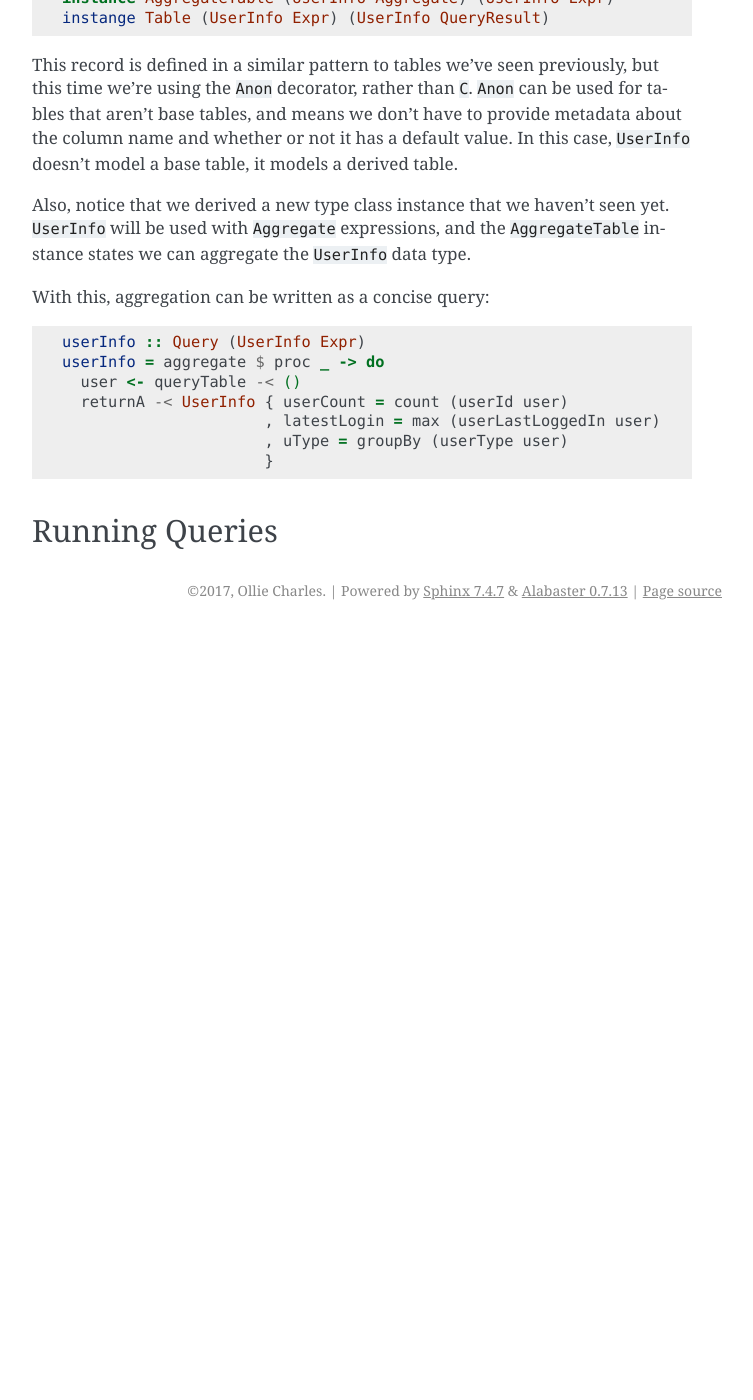
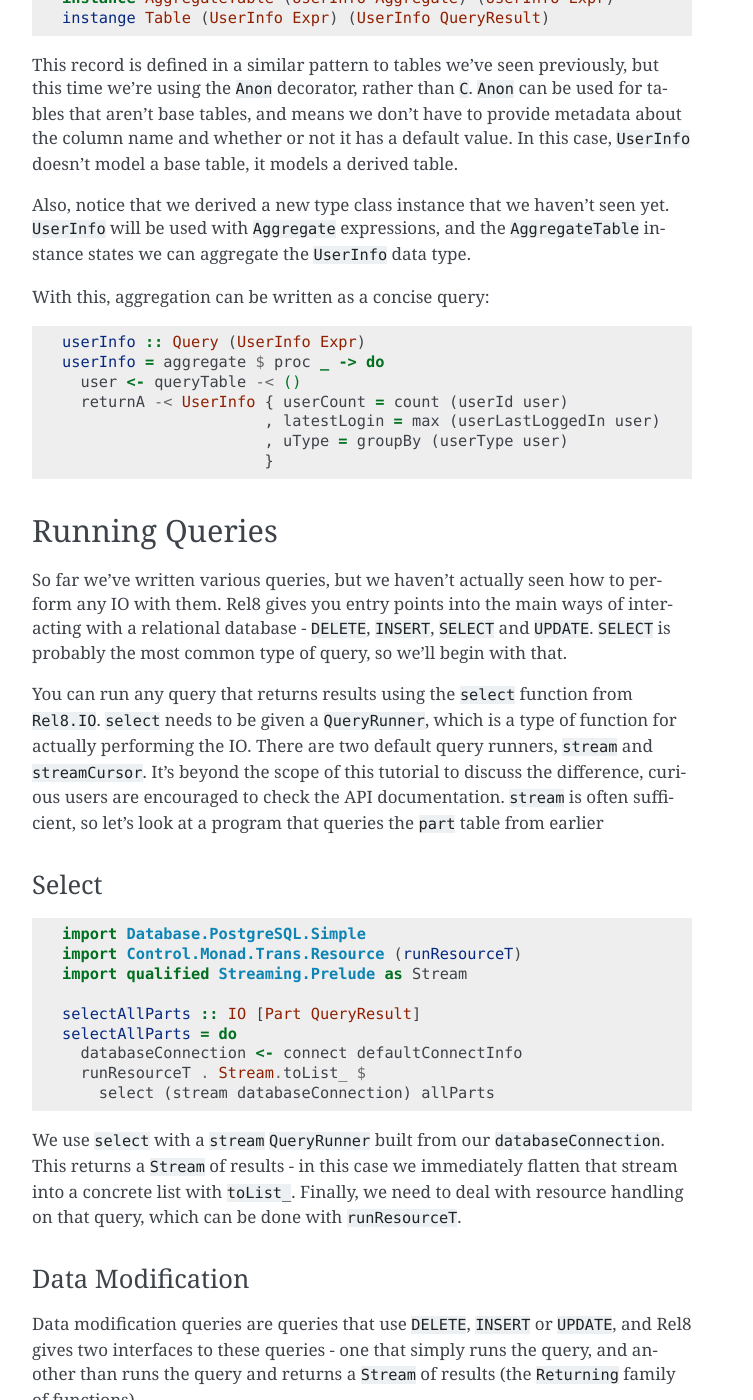
Before and after one commit to circuithub/rel8, a Sphinx documentation site: the page built from docs/tutorial.rst, in a window 1280 px wide and 1400 px high, scrolled down 5422 px. Shown: the whole window, without its empty margins (388-1141 px from the left). Built offline with Sphinx 7.4.7, drawn with Linux system fonts in a browser that asks for light colours; before the commit the page ends 6052 px from its top, so only the background shows below that; some of the changed text lies outside the part shown.

Commit message:
Document how to run queries

```diff
--- a/docs/tutorial.rst
+++ b/docs/tutorial.rst
@@ -276,3 +276,79 @@ With this, aggregation can be written as a concise query::
 
 Running Queries
 ---------------
+
+So far we've written various queries, but we haven't actually seen how to
+perform any IO with them. Rel8 gives you entry points into the main ways of
+interacting with a relational database - ``DELETE``, ``INSERT``, ``SELECT`` and
+``UPDATE``. ``SELECT`` is probably the most common type of query, so we'll begin
+with that.
+
+You can run any query that returns results using the ``select`` function from
+``Rel8.IO``. ``select`` needs to be given a ``QueryRunner``, which is a type of
+function for actually performing the IO. There are two default query runners,
+``stream`` and ``streamCursor``. It's beyond the scope of this tutorial to
+discuss the difference, curious users are encouraged to check the API
+documentation. ``stream`` is often sufficient, so let's look at a program that
+queries the ``part`` table from earlier
+
+Select
+^^^^^^
+
+::
+
+  import Database.PostgreSQL.Simple
+  import Control.Monad.Trans.Resource (runResourceT)
+  import qualified Streaming.Prelude as Stream
+
+  selectAllParts :: IO [Part QueryResult]
+  selectAllParts = do
+    databaseConnection <- connect defaultConnectInfo
+    runResourceT . Stream.toList_ $
+      select (stream databaseConnection) allParts
+
+We use ``select`` with a ``stream`` ``QueryRunner`` built from our
+``databaseConnection``. This returns a ``Stream`` of results - in this case we
+immediately flatten that stream into a concrete list with ``toList_``. Finally,
+we need to deal with resource handling on that query, which can be done with
+``runResourceT``.
+
+
+Data Modification
+^^^^^^^^^^^^^^^^^
+
+Data modification queries are queries that use ``DELETE``, ``INSERT`` or
+``UPDATE``, and Rel8 gives two interfaces to these queries - one that simply
+runs the query, and another than runs the query and returns a ``Stream`` of
+results (the ``Returning`` family of functions).
+
+For ``update``, we specify a database connection, a predicate to select rows to
+update, and a function that transforms each row. The following will change the
+colour of part 5 to red::
+
+  update databaseConnection
+         (\part -> partId part ==. lit 5)
+         (\part -> part { partColor = lit "red" })
+
+For ``insert``, we have some extra syntax for fields that can contain default
+values. Note that we marked ``partId`` as having a default value::
+
+  partId :: C f "PID" 'HasDefault Int
+
+This means the database can provide a default value for this column when we
+insert rows (usually automatically incrementing a sequence)::
+
+  insert databaseConnection
+         [Part { partId     = InsertDefault
+               , partName   = lit "New part"
+               , partColor  = lit "Gold"
+               , partWeight = lit 3.14
+               , partCity   = lit "London"
+               }]
+
+Using ``insertReturning`` you can immediately witness what these default values
+are.
+
+Finally, there is ``delete`` which requires only a predicate to choose which
+rows should be deleted::
+
+  delete databaseConnection (\p -> partId p >=. 10)
```
